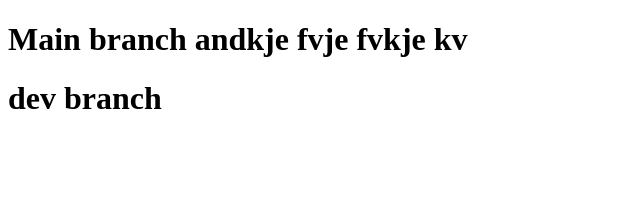
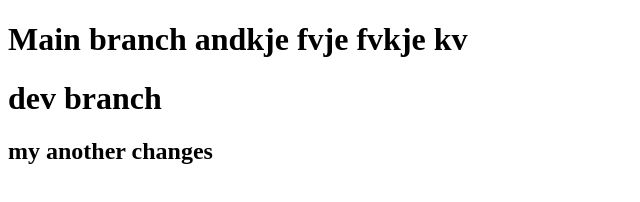
Before and after one commit to Taksh-p/practice, a plain HTML site: page index.html in a window 1280 px wide. Shown: the whole page, without its empty margins (0-640 px from the left). Drawn offline with Linux system fonts and the light colour scheme.

Commit message:
changes inside the main branch

```diff
--- a/index.html
+++ b/index.html
@@ -10,6 +10,7 @@
 <body>
     <h1>Main branch andkje fvje fvkje kv </h1>
     <h1>dev branch</h1>
+    <h2>my another changes</h2>
 </body>
 
 </html>
```
